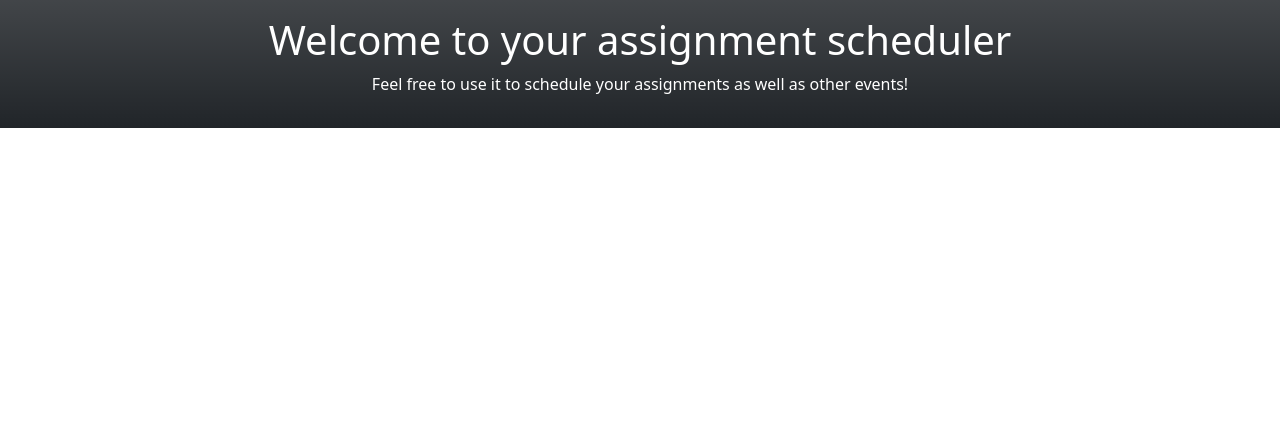
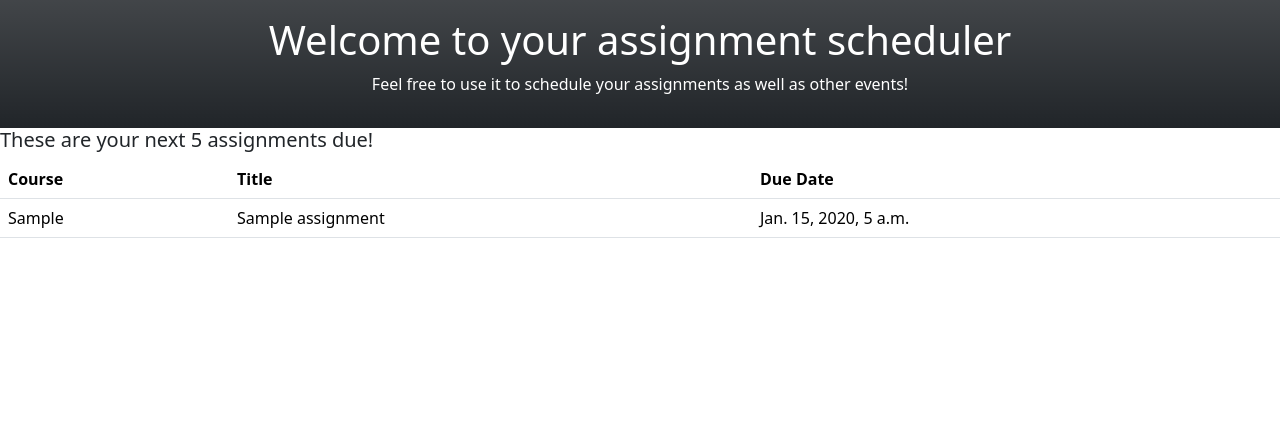
Before and after one commit to BiaDd/cs3240project, a Django app: page /schedule/ in a window 1280 px wide. Shown: the part 56-493 px from the top of the page. Run offline with Django 3.2, Linux system fonts and the light colour scheme; tables that the repository leaves empty hold one stand-in row (values such as "Sample post"); parts of the project's set-up code (start-up, migrations or seed data) failed here and were passed over; some libraries are stand-ins or nearby versions.

Commit message:
the next 5 assginments due show up on the home page

```diff
--- a/schedule/templates/schedule/index.html
+++ b/schedule/templates/schedule/index.html
@@ -6,4 +6,23 @@
       <p>Feel free to use it to schedule your assignments as well as other events!</p>
     </div>
   </section>
+  <h5> These are your next 5 assignments due! </h5>
+  <table class="table">
+    <thead>
+      <tr>
+        <th>Course</th>
+        <th>Title</th>
+        <th>Due Date</th>
+      </tr>
+    </thead>
+    <tbody>
+        {% for assignment in latest_question_list %}
+          <td>{{ assignment.course }} </td>
+          <td>{{ assignment.title }}</td>
+          <td>{{ assignment.due_date}}</td>
+        </tr>
+        {% endfor %}
+    </tbody>
+  </table>
+</section>
 {% endblock %}
--- a/schedule/views.py
+++ b/schedule/views.py
@@ -17,7 +17,7 @@ class IndexView(generic.ListView):
 
     def get_queryset(self):
         """Return the last five published questions."""
-        return Assignment.objects.order_by('-due_date')[:5]
+        return Assignment.objects.order_by('-due_date').reverse()[:5]
 
 def assignment_form(request):
     return render(request, 'schedule/assignment_form.html')
```
Also changed, not shown: myproject/settings.py (+4 -5 lines), 7 other files.
